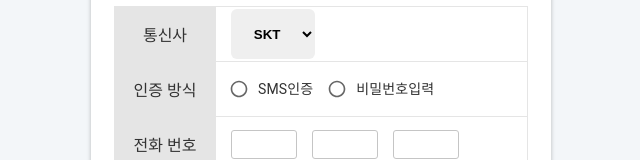
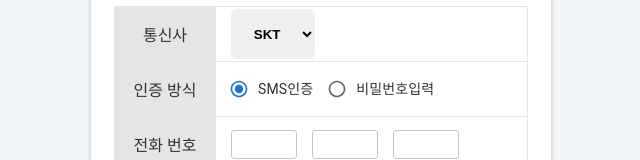
Before and after one commit to dleunji/bookkeeping-ui, a React (Create React App) app: page /phone in a window 1280 px wide. Shown: the part 163-323 px from the top of the page, without its empty margins (319-959 px from the left). Built offline with nearby package versions, Linux system fonts and the light colour scheme; a web font is replaced by a local one.

Commit message:
상태 및 액션 함수  연결 완료

```diff
--- a/src/components/phone/MainPhone.js
+++ b/src/components/phone/MainPhone.js
@@ -21,7 +21,15 @@ const MainBlock = styled.div`
   }
 `;
 
-const MainPhone = ({ totalAmount }) => {
+const MainPhone = ({
+  totalAmount,
+  phone,
+  handleAuthentication,
+  handleInput,
+  handleStatus,
+  handlePassword,
+  handleCarrier,
+}) => {
   return (
     <MainBlock>
       <ChargeHeader />
@@ -29,7 +37,14 @@ const MainPhone = ({ totalAmount }) => {
         <div className='gradient-box'>
           <GradientBox width='460px' height='600px'>
             <ChargeInfo totalAmount={totalAmount} />
-            <PhoneInfo />
+            <PhoneInfo
+              phone={phone}
+              handleAuthentication={handleAuthentication}
+              handleInput={handleInput}
+              handleStatus={handleStatus}
+              handlePassword={handlePassword}
+              handleCarrier={handleCarrier}
+            />
             <PairButtons
               marginTop='180px'
               marginBottom='30px'
--- a/src/components/phone/PhoneInfo.js
+++ b/src/components/phone/PhoneInfo.js
@@ -84,10 +84,48 @@ const StyledInput = styled.input`
   }
 `;
 
-const carriers = ['SKT', 'KT', 'LG U+'];
-const cheapCarriers = ['헬로모바일', 'KCT', 'SK7Mobile'];
+const carriers = [
+  {
+    key: 'SKT',
+    value: 'SKT',
+  },
+  {
+    key: 'KT',
+    value: 'KT',
+  },
+  {
+    key: 'LG U+',
+    value: 'LG U+',
+  },
+  {
+    key: 'CHEAP',
+    value: '알뜰폰',
+  },
+];
+const cheapCarriers = [
+  {
+    key: 'HELLO',
+    value: '헬로모바일',
+  },
+  {
+    key: 'KCT',
+    value: 'KCT',
+  },
+  {
+    key: 'SK7',
+    value: 'SK7Mobile',
+  },
+];
 
-const PhoneInfo = ({ selected }) => {
+const PhoneInfo = ({
+  phone,
+  handleAuthentication,
+  handleInput,
+  handleStatus,
+  handlePassword,
+  handleCarrier,
+}) => {
+  const { mainCarrier, subCarrier, auth, status, phoneNum, socialNum, password } = phone;
   return (
     <PhoneInfoBlock>
       <table>
@@ -95,28 +133,29 @@ const PhoneInfo = ({ selected }) => {
           <tr>
             <td>통신사</td>
             <td>
-              <CarrierSelect className={`${selected ? 'selected' : ''}`} readOnly value=''>
+              <CarrierSelect value={mainCarrier} name='mainCarrier' onChange={handleCarrier}>
                 {carriers.map(c => (
-                  <option key={c} value={c}>
-                    {c}
+                  <option key={c.key} value={c.key}>
+                    {c.value}
                   </option>
                 ))}
               </CarrierSelect>
-              {/* <CarrierSelect className={`${selected ? 'selected' : ''}`} readOnly value=''>
-                {cheapCarriers.map(c => (
-                  <option key={c} value={c}>
-                    {c}
-                  </option>
-                ))}
-              </CarrierSelect> */}
+              {mainCarrier === 'CHEAP' && (
+                <CarrierSelect value={subCarrier} name='subCarrier' onChange={handleCarrier}>
+                  {cheapCarriers.map(c => (
+                    <option key={c.key} value={c.key}>
+                      {c.value}
+                    </option>
+                  ))}
+                </CarrierSelect>
+              )}
             </td>
           </tr>
           <tr>
             <td>인증 방식</td>
             <td>
               <FormControl>
-                {/* <FormLabel id='demo-row-radio-buttons-group-label'>인증 수단</FormLabel> */}
-                <RadioGroup row>
+                <RadioGroup row value={auth} onChange={handleAuthentication}>
                   <FormControlLabel value='sms' control={<Radio size='small' />} label='SMS인증' />
                   <FormControlLabel
                     value='password'
@@ -130,22 +169,37 @@ const PhoneInfo = ({ selected }) => {
           <tr>
             <td>전화 번호</td>
             <td>
-              <StyledInput />
-              <StyledInput />
-              <StyledInput />
+              <StyledInput
+                value={phoneNum[0]}
+                onChange={e => handleInput({ name: 'phoneNum', idx: 0, value: e.target.value })}
+              />
+              <StyledInput
+                value={phoneNum[1]}
+                onChange={e => handleInput({ name: 'phoneNum', idx: 1, value: e.target.value })}
+              />
+              <StyledInput
+                value={phoneNum[2]}
+                onChange={e => handleInput({ name: 'phoneNum', idx: 2, value: e.target.value })}
+              />
             </td>
           </tr>
           <tr>
             <td>주민등록번호</td>
             <td>
-              <StyledInput />
-              <StyledInput />
+              <StyledInput
+                value={socialNum[0]}
+                onChange={e => handleInput({ name: 'socialNum', idx: 0, value: e.target.value })}
+              />
+              <StyledInput
+                value={socialNum[1]}
+                onChange={e => handleInput({ name: 'socialNum', idx: 1, value: e.target.value })}
+              />
             </td>
           </tr>
           <tr>
             <td>인증번호</td>
             <td>
-              <StyledInput />
+              <StyledInput value={password} onChange={handlePassword} />
               <StyledButton
                 width='100px'
                 height='35px'
--- a/src/containers/PhoneContainer.js
+++ b/src/containers/PhoneContainer.js
@@ -1,12 +1,55 @@
-import { useSelector } from 'react-redux';
+import { useDispatch, useSelector } from 'react-redux';
 import MainPhone from '../components/phone/MainPhone';
+import {
+  changeAuthentication,
+  changeCarrier,
+  changeInput,
+  changePassword,
+  changeStatus,
+} from '../modules/phone';
 
 const PhoneContainer = () => {
-  const { totalAmount } = useSelector(({ charge }) => ({
+  const { totalAmount, phone } = useSelector(({ charge, phone }) => ({
     totalAmount: charge.totalAmount,
+    phone,
   }));
+  const dispatch = useDispatch();
 
-  return <MainPhone totalAmount={totalAmount} />;
+  const { mainCarrier, subCarrier, auth, status, phoneNum, socialNum, password } = phone;
+
+  const handleCarrier = e => {
+    const { name, value } = e.target;
+    dispatch(changeCarrier({ name, value }));
+  };
+
+  // TODO: 각자 자리수 제한 필요
+  const handleAuthentication = e => {
+    dispatch(changeAuthentication(e.target.value));
+  };
+
+  const handleInput = ({ name, idx, value }) => {
+    console.log(name, idx, value);
+    dispatch(changeInput({ name, idx, value }));
+  };
+
+  const handleStatus = status => {
+    dispatch(changeStatus(status));
+  };
+
+  const handlePassword = e => {
+    dispatch(changePassword(e.target.value));
+  };
+  return (
+    <MainPhone
+      totalAmount={totalAmount}
+      phone={phone}
+      handleAuthentication={handleAuthentication}
+      handleInput={handleInput}
+      handleStatus={handleStatus}
+      handlePassword={handlePassword}
+      handleCarrier={handleCarrier}
+    />
+  );
 };
 
 export default PhoneContainer;
--- a/src/modules/index.js
+++ b/src/modules/index.js
@@ -16,6 +16,7 @@ import registeredAccount from './registeredAccount';
 import virtualAccount from './virtualAccount';
 import pgVirtualAccount from './pgVirtualAccount';
 import pgAccountTransfer from './pgAccountTransfer';
+import phone from './phone';
 const rootReducer = combineReducers({
   home,
   auth,
@@ -34,6 +35,7 @@ const rootReducer = combineReducers({
   pgVirtualAccount,
   pgAccountTransfer,
   registeredAccount,
+  phone,
 });
 
 export default rootReducer;
--- /dev/null
+++ b/src/modules/phone.js
@@ -0,0 +1,62 @@
+import { createAction, handleActions } from 'redux-actions';
+
+const CHANGE_CARRIER = 'change/CHANGE_CARRIER';
+const CHANGE_AUTHENTICATION = 'phone/CHANGE_AUTHENTICATION';
+const CHANGE_INPUT = 'phone/CHANGE_INPUT';
+const CHANGE_PASSWORD = 'phone/CHANGE_PASSWORD';
+const CHANGE_STATUS = 'phone/CHANGE_STATUS';
+
+export const changeCarrier = createAction(CHANGE_CARRIER, ({ name, value }) => ({ name, value }));
+export const changeAuthentication = createAction(CHANGE_AUTHENTICATION, auth => auth);
+export const changeInput = createAction(CHANGE_INPUT, ({ name, idx, value }) => ({
+  name,
+  idx,
+  value,
+}));
+export const changeStatus = createAction(CHANGE_STATUS, status => status);
+export const changePassword = createAction(CHANGE_PASSWORD, value => value);
+
+const initialState = {
+  // 주요 통신사
+  mainCarrier: '',
+  // 알뜰폰 통신사
+  subCarrier: '',
+  // 인증방식
+  auth: 'sms',
+  // 인증 단계 기록
+  status: '',
+  // 전화번호
+  phoneNum: ['', '', ''],
+  // 주민등록번호
+  socialNum: ['', ''],
+  // 인증번호 혹은 주민번호
+  password: '',
+};
+
+const phone = handleActions(
+  {
+    [CHANGE_CARRIER]: (state, { payload: { name, value } }) => ({
+      ...state,
+      [name]: value,
+    }),
+    [CHANGE_AUTHENTICATION]: (state, { payload: auth }) => ({
+      ...state,
+      auth,
+    }),
+    [CHANGE_INPUT]: (state, { payload: { name, idx, value } }) => ({
+      ...state,
+      [name]: state[name].map((s, i) => (i === idx ? value : s)),
+    }),
+    [CHANGE_PASSWORD]: (state, { payload: value }) => ({
+      ...state,
+      password: value,
+    }),
+    [CHANGE_STATUS]: (state, { payload: status }) => ({
+      ...state,
+      status,
+    }),
+  },
+  initialState
+);
+
+export default phone;
```
Lines whose indentation alone changed are shown as unchanged.
